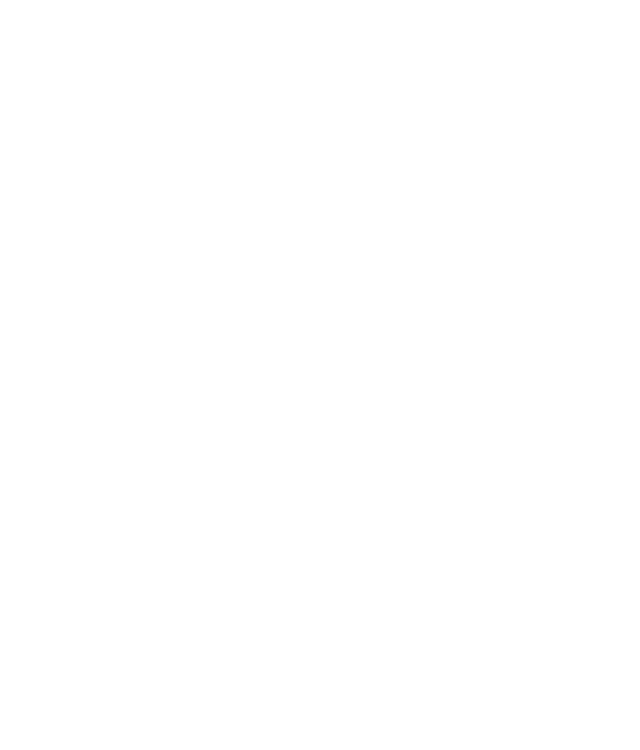
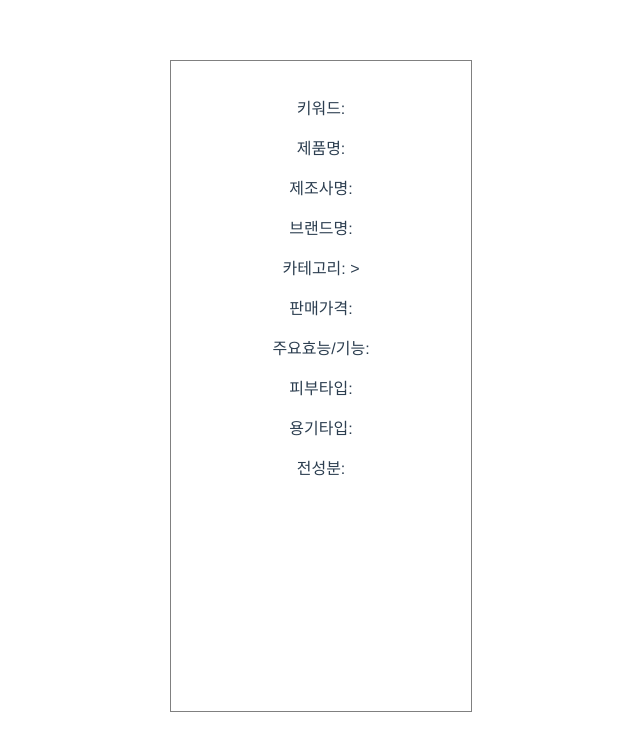
Before and after one commit to gyeongeun-bm/myFirstView, a Vue app: page /product/1 in a window 1280 px wide. Before the commit this address had no page. Shown: the top 750 px of the page, without its empty margins (319-959 px from the left). Built offline with nearby package versions, Linux system fonts and the light colour scheme; no server answers.

Commit message:
22.08.24

```diff
--- a/src/App.vue
+++ b/src/App.vue
@@ -1,9 +1,7 @@
 <template>
-    <div id="app">
-<!--        <router-link to="/">product</router-link>-->
-<!--        <router-link to="/">ProductInfo</router-link>-->
-        <router-view></router-view>
-    </div>
+  <div id="app">
+    <router-view></router-view>
+  </div>
 </template>
 
 <script>
--- a/src/router/router.js
+++ b/src/router/router.js
@@ -1,5 +1,6 @@
-import {createRouter, createWebHistory} from "vue-router";
+import { createRouter, createWebHistory } from "vue-router";
 import ProductList from "@/views/products/ProductList";
+import ProductInfoItem from "@/views/products/ProductInfoItem";
 
 const routes = [
   {
@@ -7,7 +8,12 @@
     name: "ProductList",
     component: ProductList,
   },
-]
+  {
+    path: "/product/:id",
+    name: "ProductInfoItem",
+    component: ProductInfoItem,
+  },
+];
 
 const router = createRouter({
   history: createWebHistory(),
--- a/src/views/products/ProductInfoItem.vue
+++ b/src/views/products/ProductInfoItem.vue
@@ -1,36 +1,18 @@
 <template>
   <div class="content">
-    <div class="box">
+    <div class="info_box">
       <img :src="img" />
-      <p>{{ product_name }}</p>
-      <p>{{ manufacturer_name }}</p>
-      <p>{{ brand_name }}</p>
-      <p>{{ category }}</p>
-      <p>{{ price }}</p>
-      <p>{{ favor }}</p>
-      <p></p>
+      <p>키워드: {{ keyword }}</p>
+      <p>제품명: {{ product_name }}</p>
+      <p>제조사명: {{ manufacturer_name }}</p>
+      <p>브랜드명: {{ brand_name }}</p>
+      <p>카테고리: {{ category_name }} > {{ category_sub_name }}</p>
+      <p>판매가격: {{ price }}</p>
+      <p>주요효능/기능: {{ func }}</p>
+      <p>피부타입: {{ skin_type }}</p>
+      <p>용기타입: {{ case_type }}</p>
+      <p>전성분: {{ ingredients }}</p>
     </div>
-  </div>
-
-  <div id="app">
-    <ProductInfoItem
-      v-for="item in list"
-      :product_name="item.product_name"
-      :manufacturer_name="item.manufacturer_name"
-      :brand_name="item.brand_name"
-      :category="item.category"
-      :price="item.price"
-      :img="item.img"
-      :favor="favor.get(item.id)"
-    >
-      {{ item.product_name }}
-      {{ item.manufacturer_name }}
-      {{ item.brand_name }}
-      {{ item.category }}
-      {{ item.price }}
-      {{ item.img }}
-      {{ favor.get(item.id) }}
-    </ProductInfoItem>
   </div>
 </template>
 
@@ -38,27 +20,33 @@
 import axios from "axios";
 
 export default {
-  props: {
-    img: { required: true, type: String },
-    product_name: { required: true, type: String },
-    manufacturer_name: { required: true, type: String },
-    brand_name: { required: true, type: String },
-    category: { required: true, type: String },
-    price: { required: true, type: String },
-    favor: { required: true, type: String },
-    product_id: { required: true, type: Number },
-  },
-
   name: "ProductInfoItem",
 
   data() {
     return {
       list: [],
+      param_id: 0,
       page: 1,
-      favor: new Map(),
+      keyword: "",
+      product_name: "",
+      manufacturer_name: "",
+      brand_name: "",
+      category_name: "",
+      category_sub_name: "",
+      price: "",
+      func: "",
+      skin_type: "",
+      case_type: "",
+      ingredients: "",
     };
   },
   beforeMount() {
+    this.param_id = this.$route.params.id;
+    console.log(this.param_id);
+    if (this.param_id === null) {
+      alert("잘못된 페이지 접근입니다.");
+    }
+
     console.log("beforeMount");
     this.list = [];
     this.page = 1;
@@ -66,26 +54,24 @@
   },
   methods: {
     product() {
-      console.log(this.page);
+      axios
+        .get("http://127.0.0.1:5000/v1/product/" + this.param_id)
+        .then(response => {
+          const _data = response.data.data;
+          console.log(_data);
 
-      const options = {
-        params: {
-          page: this.page,
-          per_page: 5,
-        },
-      };
-      axios.get("http://127.0.0.1:5000/v1/product", options).then(response => {
-        const _data = response.data.data;
-        console.log(_data);
-        _data.list.forEach(element => {
-          this.list.push(element);
-          axios
-            .get("http://127.0.0.1:5000/v1/product/" + element.id)
-            .then(res => {
-              this.favor.set(element.id, res.data.message);
-            });
+          this.keyword = _data.keyword;
+          this.product_name = _data.product_name;
+          this.manufacturer_name = _data.manufacturer_name;
+          this.brand_name = _data.brand_name;
+          this.category_name = _data.category_name;
+          this.category_sub_name = _data.category_sub_name;
+          this.price = _data.price;
+          this.func = _data.func;
+          this.skin_type = _data.skin_type;
+          this.case_type = _data.case_type;
+          this.ingredients = _data.ingredients;
         });
-      });
     },
     more() {
       this.page += 1;
@@ -104,4 +90,14 @@
   color: #2c3e50;
   margin-top: 60px;
 }
+.info_box {
+  border: solid 1px gray;
+  margin-bottom: 10px;
+  /* overflow: hidden;
+  text-overflow: ellipsis; */
+  /* white-space: nowrap; */
+  width: 300px;
+  height: 650px;
+  text-align: center;
+}
 </style>
--- a/src/views/products/ProductItems.vue
+++ b/src/views/products/ProductItems.vue
@@ -6,18 +6,12 @@
       <p>{{ data.product_name }}</p>
       <p>{{ data.manufacturer_name }}</p>
       <p>{{ data.product_id }}</p>
-            <img :src="data.img"/>
+      <img :src="data.img" />
     </div>
   </div>
-
-
-
-
 </template>
 
 <script>
-
-
 export default {
   props: {
     data: { required: true, type: Object },
@@ -32,7 +26,6 @@
 </script>
 
 <style>
-
 .content {
   display: flex;
   flex-direction: column;
@@ -42,8 +35,11 @@
 .box {
   border: solid 1px gray;
   margin-bottom: 10px;
+  /* overflow: hidden;
+  text-overflow: ellipsis; */
+  /* white-space: nowrap; */
   width: 300px;
-    height: 150px;
+  height: 200px;
   text-align: center;
 }
 
--- a/src/views/products/ProductList.vue
+++ b/src/views/products/ProductList.vue
@@ -4,13 +4,13 @@
       v-for="item in list"
       :data="item"
       v-bind:key="item"
+      @click="onClickItem(item.id)"
     >
       {{ item.product_name }}
       {{ item.brand_name }}
       {{ item.manufacturer_name }}
       {{ item.img }}
       {{ item.id }}
-
     </ProductItems>
   </div>
   <div>
@@ -31,7 +31,7 @@
     };
   },
   components: {
-        ProductItems
+    ProductItems,
   },
   beforeMount() {
     console.log("beforeMount");
@@ -40,6 +40,10 @@
     this.severRequest();
   },
   methods: {
+    onClickItem(__id) {
+      console.log(__id);
+      this.$router.push("/product/" + __id);
+    },
     severRequest() {
       const options = {
         params: {
@@ -49,7 +53,7 @@
       };
       axios.get("http://127.0.0.1:5000/v1/product", options).then(response => {
         const _data = response.data.data;
-                this.list = [...this.list, ..._data.list]
+        this.list = [...this.list, ..._data.list];
 
         // _data.list.forEach(element => {
         //     this.list.push(element);
@@ -69,7 +73,7 @@
       this.severRequest();
     },
   },
-}
+};
 </script>
 
 <style scoped>
```
Also changed, not shown: src/assets/logo.png (deleted). Lines whose indentation alone changed are shown as unchanged.
